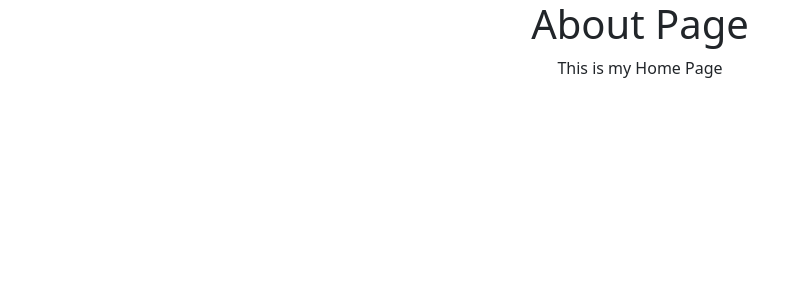
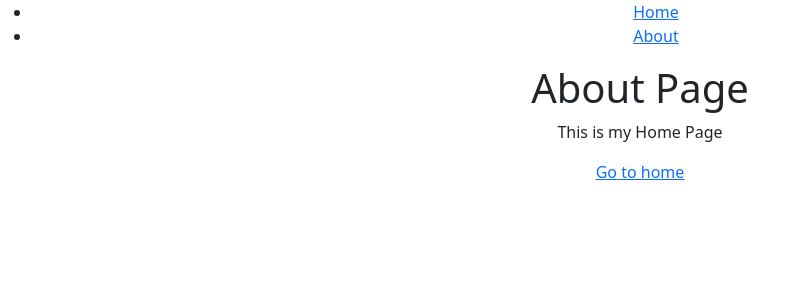
Before and after one commit to NayakVandana/React_js, a React (Create React App) app in the folder blog/: page /about in a window 1280 px wide. Shown: the top 300 px of the page, without its empty margins (0-796 px from the left). Built offline with nearby package versions, Linux system fonts and the light colour scheme.

Commit message:
links, NaBar_anchor

```diff
--- a/blog/src/App.js
+++ b/blog/src/App.js
@@ -4,10 +4,13 @@ import React from "react";
 import { BrowserRouter, Routes, Route } from "react-router-dom";
 import Home from './component/Home'
 import About from './component/About'
+import NavBar from "./component/NavBar";
+
 function App() {
   return (
     <div className="App">
       <BrowserRouter>
+      <NavBar/>
         <Routes>
           <Route path="/" element={<Home />} />
           <Route path="/about" element={<About />}/>
--- a/blog/src/component/About.js
+++ b/blog/src/component/About.js
@@ -1,9 +1,10 @@
-
+import { Link } from "react-router-dom"
 function About() {
     return (
       <div>
-      <h1> About Page</h1>
+        <h1>About Page</h1>
         <p>This is my Home Page</p>
+        <Link to="/"> Go to home</Link>
       </div>
     )
   }
--- a/blog/src/component/Home.js
+++ b/blog/src/component/Home.js
@@ -1,9 +1,10 @@
-
+import { Link } from "react-router-dom"
 function Home() {
     return (
       <div>
         <h1>Home Page</h1>
         <p>This is my Home Page</p>
+        <Link to="/about"> Go to about</Link>
       </div>
     )
   }
--- /dev/null
+++ b/blog/src/component/NavBar.js
@@ -0,0 +1,13 @@
+
+function NavBar() {
+    return (
+      <div>
+        <ul>
+            <li> <a href="/">Home</a></li>
+            <li> <a href="/about">About</a></li>
+        </ul>
+      </div>
+    )
+  }
+
+  export default  NavBar
```
Lines whose indentation alone changed are shown as unchanged.
